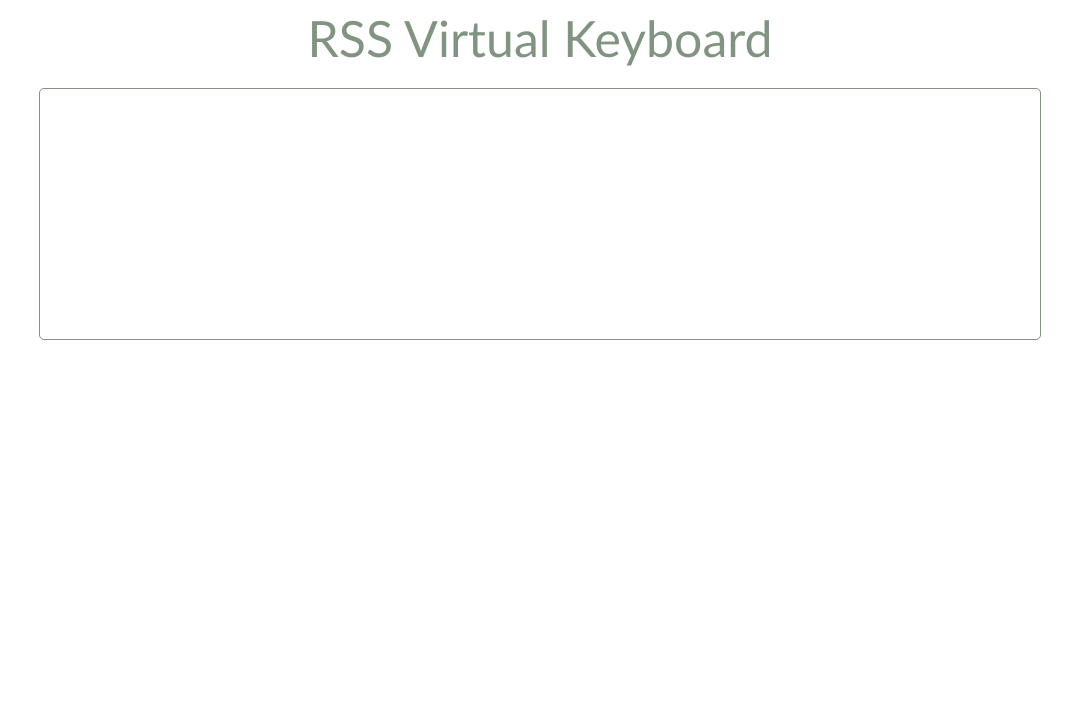
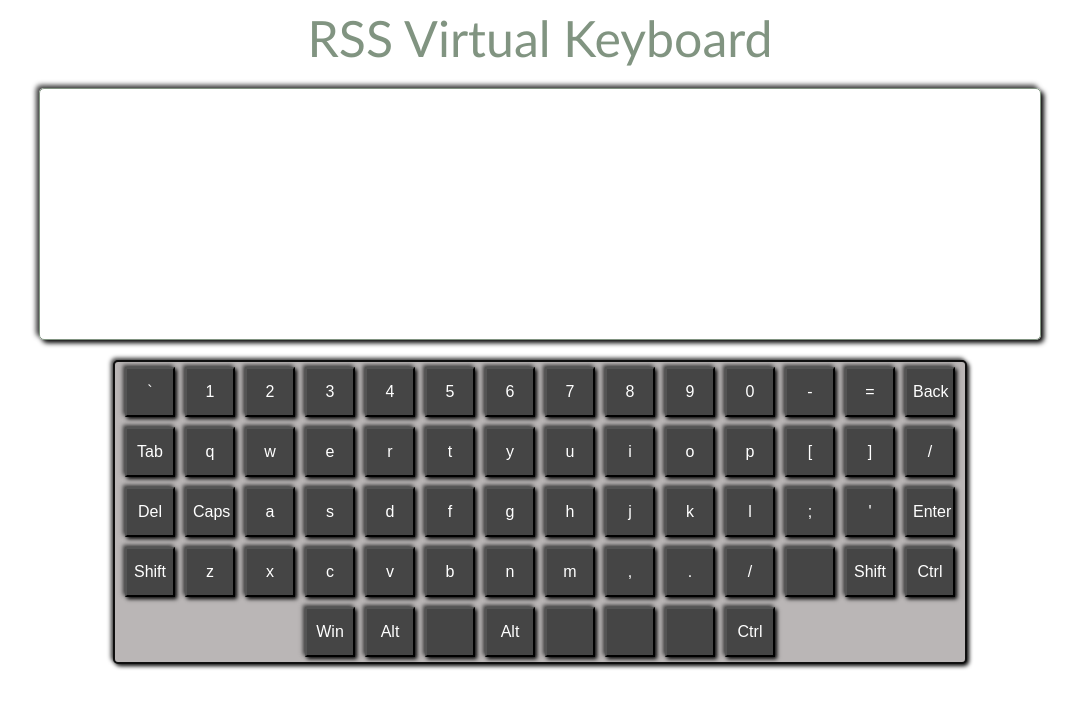
Before and after one commit to Fenicsbird/virtual-keyboard, a plain HTML site: page index.html in a window 1280 px wide. Shown: the whole page, without its empty margins (100-1179 px from the left). Drawn offline with Linux system fonts and the light colour scheme.

Commit message:
feat: add keyboard

```diff
--- a/script.js
+++ b/script.js
@@ -2,9 +2,40 @@
 let titleDiv = document.createElement('div');
 titleDiv.className = "title";
 titleDiv.innerHTML = "RSS Virtual Keyboard";
-document.body.append(titleDiv);
+document.body.appendChild(titleDiv);
 
 // input window
 let inputDiv = document.createElement('div');
 inputDiv.className = "input";
-document.body.append(inputDiv);
+document.body.appendChild(inputDiv);
+
+// keyboard
+function createVirtualKeyboard() {
+// Create a div to hold the virtual keyboard
+  const keyboardDiv = document.createElement('div');
+  keyboardDiv.className = "wrapper";
+// Define the keys on the virtual keyboard
+  const keys = [
+    "`", "1", "2", "3", "4", "5", "6", "7", "8", "9", "0", "-", "=", "Back",
+    "Tab", "q", "w", "e", "r", "t", "y", "u", "i", "o", "p", "[", "]", "/", "Del",
+    "Caps", "a", "s", "d", "f", "g", "h", "j", "k", "l", ";", "'", "Enter",
+    "Shift", "z", "x", "c", "v", "b", "n", "m", ",", ".", "/", " ", "Shift",
+    "Ctrl", "Win", "Alt", "  ", "Alt", " ", " ", " ", "Ctrl"
+    ];
+// Loop through the keys and create a button for each one
+  for (let i = 0; i < keys.length; i++) {
+    const button = document.createElement("button");
+    button.className = "keyboard__btn"
+    button.textContent = keys[i];
+
+    button.addEventListener("click", () => {
+// Update the input field with the clicked key
+    const inputField = document.querySelector("input");
+    inputField.value += keys[i];
+    });
+    keyboardDiv.appendChild(button);
+  }
+// Add the virtual keyboard to the document
+    document.body.appendChild(keyboardDiv);
+}
+createVirtualKeyboard();
--- a/style.css
+++ b/style.css
@@ -8,9 +8,39 @@
 }
 
 .input {
-    margin: 0 auto;
-    width: 1000px;
-    height: 250px;
-    border: #819481 1px solid;
-    border-radius: 5px;
+  margin: 0 auto;
+  width: 1000px;
+  height: 250px;
+  border: #819481 1px solid;
+  border-radius: 5px;
+  margin-bottom: 20px;
+  box-shadow: -3px -3px 5px rgb(63, 63, 63) , 3px 3px 5px black;
 }
+
+.wrapper {
+  display: flex;
+  flex-wrap: wrap;
+  margin: 0 auto;
+  justify-content: center;
+  width: 850px;
+  height: 300px;
+  border: #0f0f0f 2px solid;
+  border-radius: 5px;
+  background-color: #bab6b6;
+  box-shadow: -2px -2px 4px rgb(63, 63, 63) , 2px 2px 4px black;
+}
+
+.keyboard__btn {
+  width: 50px;
+  height: 50px;
+  margin: 5px;
+  background-color: #454545;
+  color: white;
+  box-shadow: -2px -2px 4px rgb(63, 63, 63) , 2px 2px 4px black;
+  font-size: 16px;
+}
+
+.keyboard__btn:hover,
+.keyboard__btn:active {
+  background-color: #0abb0a;;
+}
```
